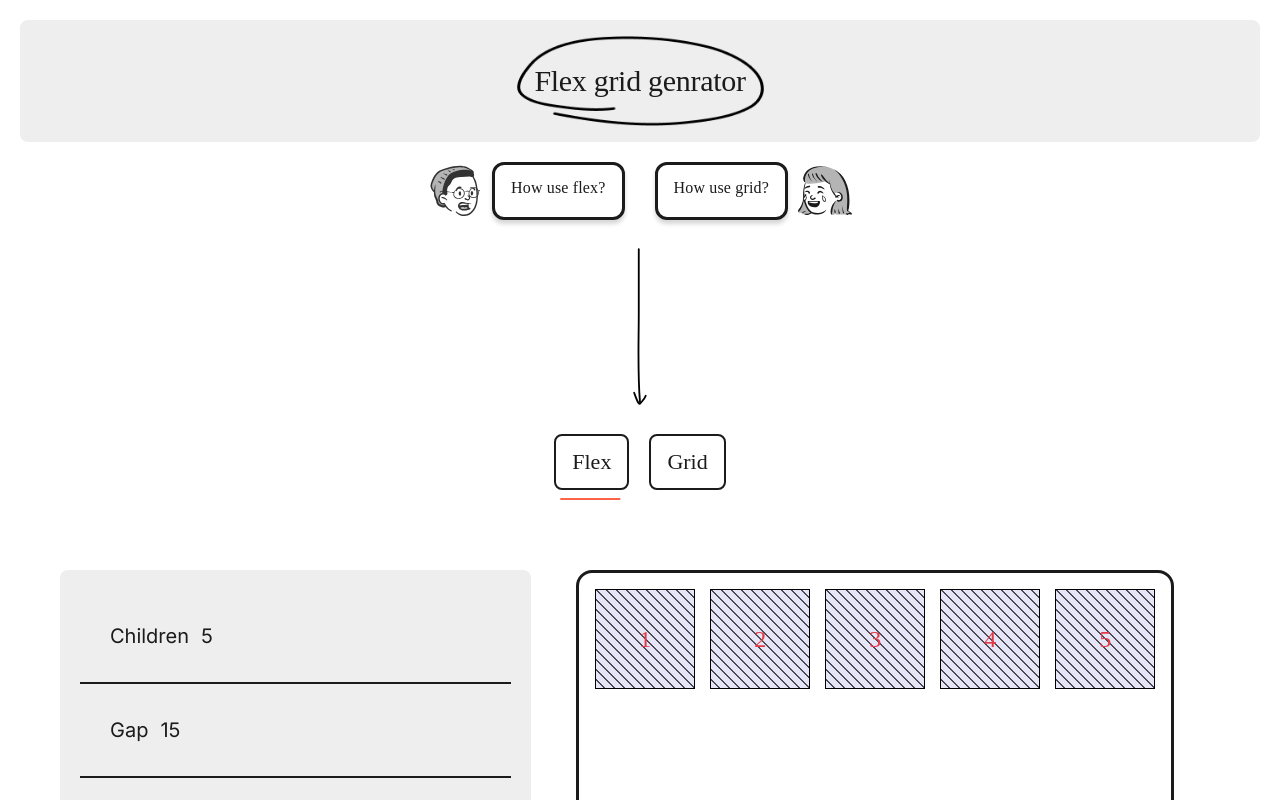
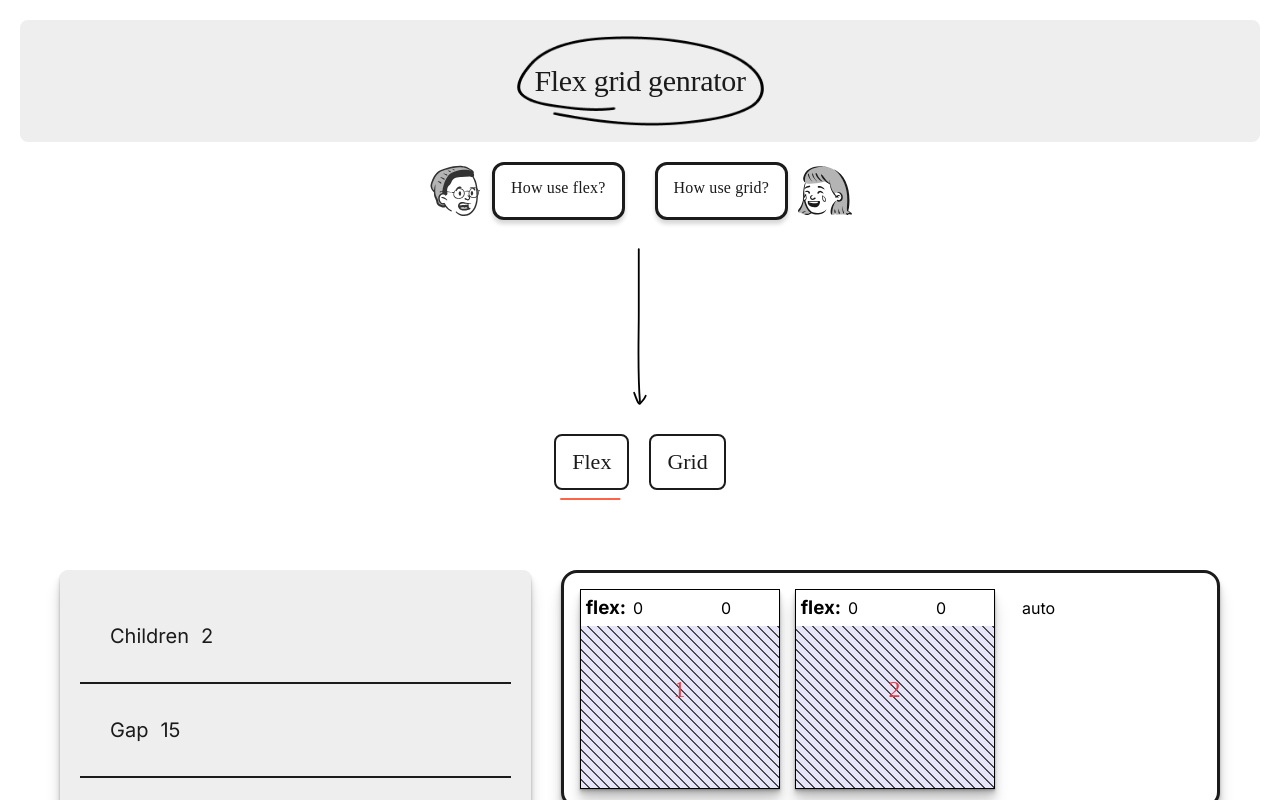
Before and after one commit to Andriikryl/flex-grid-generator, a Next.js app: page / in a window 1280 px wide. Shown: the top 800 px of the page. Built offline with nearby package versions, Linux system fonts and the light colour scheme.

Commit message:
add flex-basis for inner cube

```diff
--- a/src/components/flex/Flex.tsx
+++ b/src/components/flex/Flex.tsx
@@ -1,9 +1,10 @@
 "use client";
-import React, { useState } from "react";
+import React, { useId, useState } from "react";
 import style from "./style.module.css";
 import { motion } from "framer-motion";
 import clsx from "clsx";
 import { InputFrame } from "../inputFrame/InputFrame";
+import VisuallyHidden from "../visuallyhidden/VisuallyHidden";
 
 interface BoxBlock {
   amount: number;
@@ -16,7 +17,7 @@ interface BoxBlock {
 }
 
 export default function Flex() {
-  const [children, setChildren] = useState(5);
+  const [children, setChildren] = useState(2);
   const [gap, setGap] = useState(15);
   const [selectedDiraction, setSelectedDirection] = React.useState("row");
   const [selectedWrap, setSelectedWrap] = React.useState("nowrap");
@@ -157,10 +158,18 @@ function BoxBlock({
   selectedMainAxis,
   selectedCrossAxis,
 }: BoxBlock) {
+  const [flexGrow, setFlexGrow] = useState(
+    Array.from({ length: amount }, () => 0)
+  );
+  const id = useId();
+  const numberValumeId = `${id}-number-value`;
   let blocks = [];
   for (let i = 0; i < amount; i++) {
     blocks.push(
       <motion.div
+        style={{
+          flexGrow: flexGrow[i],
+        }}
         key={i}
         className={clsx(
           style.block,
@@ -176,6 +185,54 @@ function BoxBlock({
         }}
         transition={{ opacity: { duration: 0.6 }, x: { duration: 1.2 } }}
       >
+        <div className={style.form__block}>
+          <form className={clsx(style.form)}>
+            <div className={style.label__box}>
+              <h3>flex:</h3>
+              <div>
+                <label className={style.label} htmlFor={numberValumeId}>
+                  <VisuallyHidden>flex-grow</VisuallyHidden>
+                </label>
+                <input
+                  className={clsx(style.input__number)}
+                  type="number"
+                  id={numberValumeId}
+                  value={flexGrow[i]}
+                  min={0}
+                  step={1}
+                  max={100}
+                  onChange={(e) => {
+                    const newFlexGrowValues = [...flexGrow];
+                    newFlexGrowValues[i] = parseFloat(e.target.value) || 0;
+                    setFlexGrow(newFlexGrowValues);
+                    console.log(flexGrow[i]);
+                  }}
+                />
+              </div>
+              <div>
+                <label className={style.label} htmlFor={numberValumeId}>
+                  <VisuallyHidden>flex-grow</VisuallyHidden>
+                </label>
+                <input
+                  className={clsx(style.input__number)}
+                  type="number"
+                  id={numberValumeId}
+                  value={flexGrow[i]}
+                  min={0}
+                  step={1}
+                  max={100}
+                  onChange={(e) => {
+                    const newFlexGrowValues = [...flexGrow];
+                    newFlexGrowValues[i] = parseFloat(e.target.value) || 0;
+                    setFlexGrow(newFlexGrowValues);
+                    console.log(flexGrow[i]);
+                  }}
+                />
+              </div>
+              <span>auto</span>
+            </div>
+          </form>
+        </div>
         <span className={style.number}>{i + 1}</span>
       </motion.div>
     );
--- a/src/components/flex/style.module.css
+++ b/src/components/flex/style.module.css
@@ -1,5 +1,6 @@
 .blog__box{
 	display: flex;
+    gap: 30px;
 	flex-wrap: wrap;
 }
 
@@ -52,27 +53,44 @@
     background: var(--gray-1, #EEE);
 	flex-basis: 470px;
 	flex-grow: 1;
+    box-shadow: 0 1px 1px rgba(0,0,0,0.12),
+    0 2px 2px rgba(0,0,0,0.12),
+    0 4px 4px rgba(0,0,0,0.12),
+    0 8px 8px rgba(0,0,0,0.12),
+    0 16px 16px rgba(0,0,0,0.12);
 }
 
 .blocks__box{
-    min-height: 700px;
+    width: 700px ;
+    height: 100%;
     padding: 16px;
     border-radius: 16px;
     border: 3px solid var(--black, #1B1B1B);
     background: #FFF;
     display: flex;
     gap: 16px;
+    box-shadow: 0 1px 1px rgba(0,0,0,0.12),
+    0 2px 2px rgba(0,0,0,0.12),
+    0 4px 4px rgba(0,0,0,0.12),
+    0 8px 8px rgba(0,0,0,0.12),
+    0 16px 16px rgba(0,0,0,0.12);
 }
 
 .little__block{
     display: grid;
     place-items: center;
-    width: 100px;
-    height: 100px;
+    width: 200px;
+    height: 200px;
     border: 1px solid black;
     background-color: #e5e5f7;
     background-size: 10px 10px;
     background-image: repeating-linear-gradient(45deg, #4b4c52 0, #4b4c52 1px, #e5e5f7 0, #e5e5f7 50%);
+    box-shadow: 0 1px 1px rgba(0,0,0,0.12),
+    0 2px 2px rgba(0,0,0,0.12),
+    0 4px 4px rgba(0,0,0,0.12),
+    0 8px 8px rgba(0,0,0,0.12),
+    0 16px 16px rgba(0,0,0,0.12);
+    position: relative;
 }
 
 .number{
@@ -85,3 +103,24 @@
     line-height: 24px;
     letter-spacing: 0.24px;
 }
+
+.form__block{
+    width: 100%;
+    position: absolute;
+    top: 0;
+    left: 0;
+}
+
+.label__box{
+    padding: 5px;
+    display: flex;
+    align-items: center;
+    gap: 5px;
+    background-color: #ffffff;
+}
+
+.input__number{
+    background-color: transparent;
+    border: none;
+    width: max-content;
+}
--- a/src/components/inputFrame/InputFrame.tsx
+++ b/src/components/inputFrame/InputFrame.tsx
@@ -1,7 +1,6 @@
 import { useId } from "react";
 import style from "./style.module.css";
 import clsx from "clsx";
-import VisuallyHidden from "../visuallyhidden/VisuallyHidden";
 interface InputProps {
   numberLabel: string;
   value: number;
```
